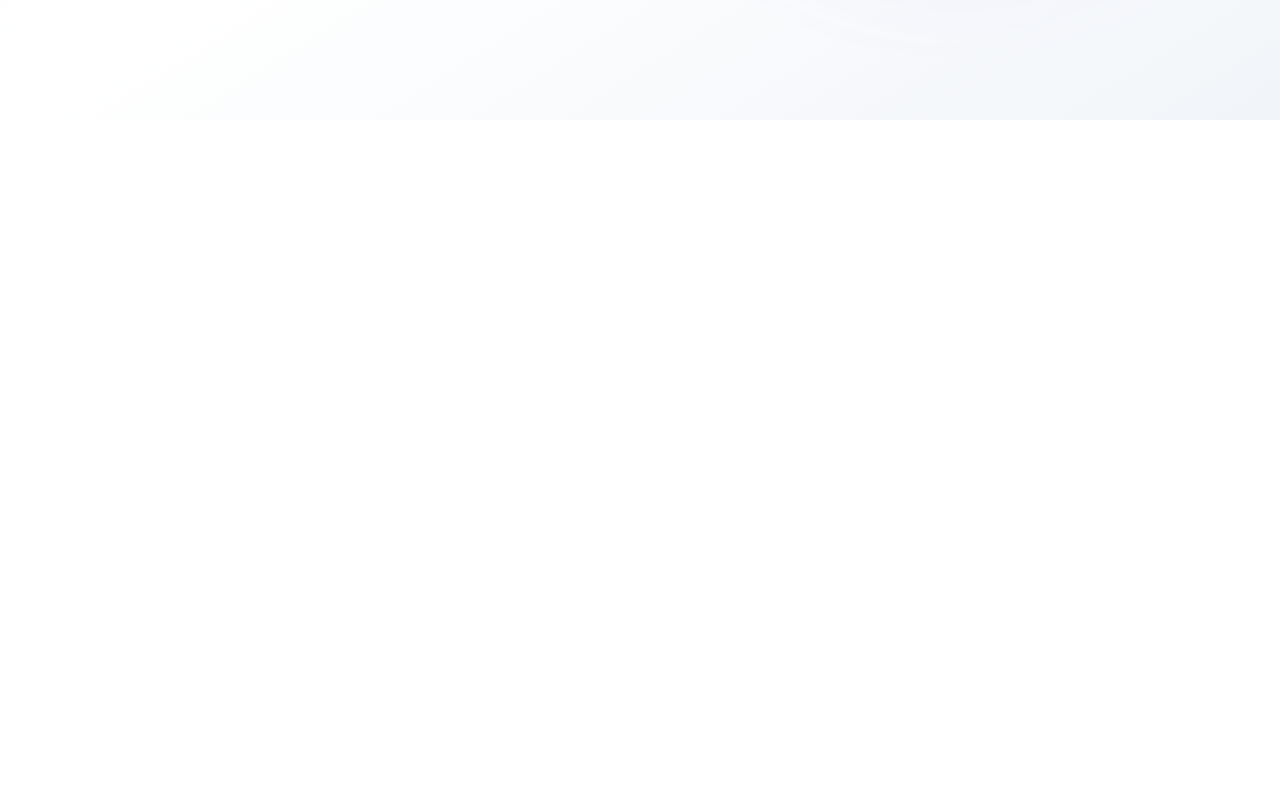
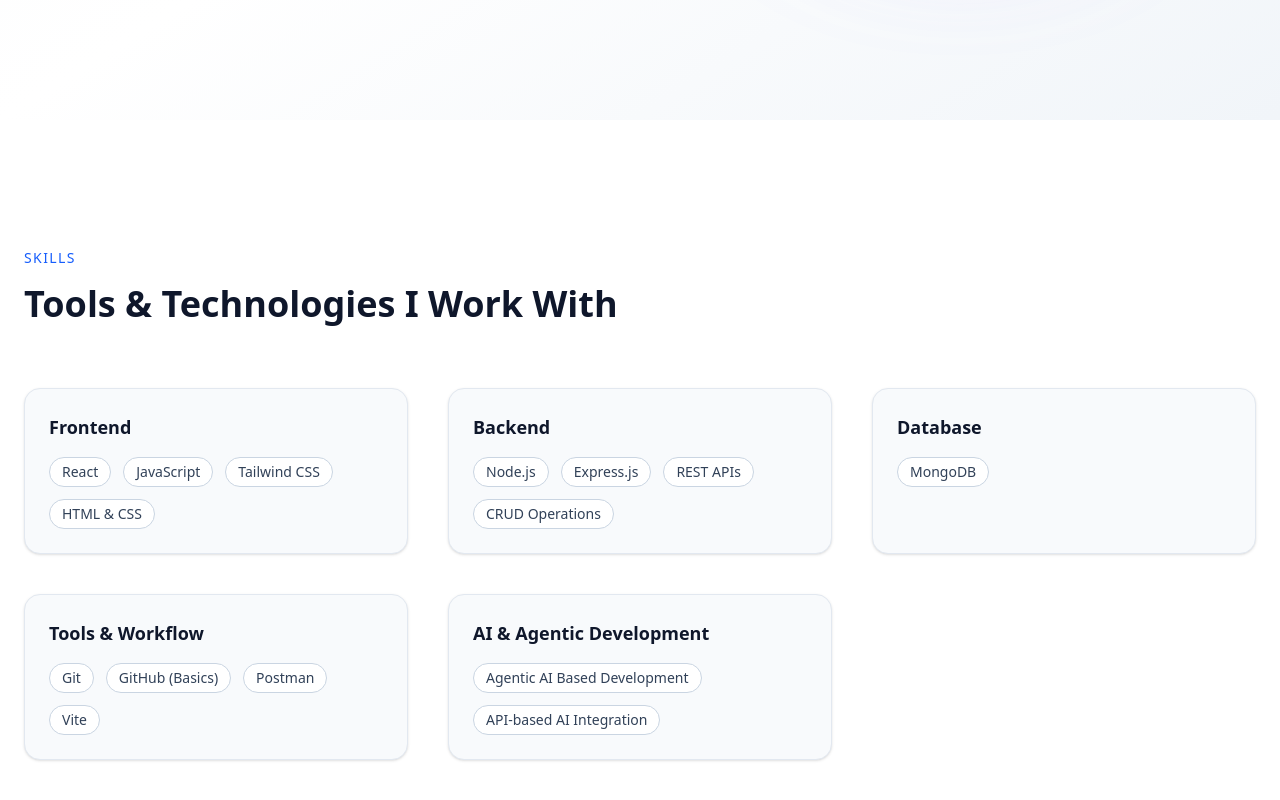
Before and after one commit to anirudh-1404/MyPortfolio, a React (Vite) app: page / in a window 1280 px wide. Shown: the part 680-1480 px from the top of the page. Before the commit the page ends 800 px from the top, so only its background shows below. Built offline with nearby package versions, Linux system fonts and the light colour scheme.

Commit message:
skills section completed

```diff
--- a/src/components/Hero.jsx
+++ b/src/components/Hero.jsx
@@ -31,7 +31,7 @@ const Hero = () => {
           </div>
 
           {/* right image */}
-          <div className="relative mx-auto w-[260px] h-[260px] md:w-[340px] md:h-[340px]">
+          <div className="relative mx-auto w-[260px] h-[260px] md:w-[340px] md:h-[340px] animate-[float_6s_ease-in-out_infinite]">
             <div className="absolute inset-0 rounded-full bg-gradient-to-tr from-blue-400 via-purple-400 to-pink-400 blur-[80px] opacity-60"></div>
 
             <div className="absolute -inset-3 rounded-full border border-slate-300/40"></div>
--- /dev/null
+++ b/src/components/Skills.jsx
@@ -0,0 +1,137 @@
+import React from "react";
+
+const Skills = () => {
+  const frontendSkills = [
+    { name: "React" },
+    { name: "JavaScript" },
+    { name: "Tailwind CSS" },
+    { name: "HTML & CSS" },
+  ];
+
+  const backendSkills = [
+    { name: "Node.js" },
+    { name: "Express.js" },
+    { name: "REST APIs" },
+    { name: "CRUD Operations" },
+  ];
+
+  const databaseSkills = [{ name: "MongoDB" }];
+
+  const toolsSkills = [
+    { name: "Git" },
+    { name: "GitHub (Basics)" },
+    { name: "Postman" },
+    { name: "Vite" },
+  ];
+
+  const aiSkills = [
+    { name: "Agentic AI Based Development" },
+    { name: "API-based AI Integration" },
+  ];
+
+  return (
+    <>
+      <section className="py-32 bg-white relative">
+        <div className="max-w-7xl mx-auto px-6">
+          {/* heading */}
+          <p className="text-sm text-blue-600 tracking-widest uppercase mb-4">
+            Skills
+          </p>
+          <h2 className="text-3xl md:text-4xl font-semibold text-slate-900 max-w-2xl">
+            Tools & Technologies I Work With
+          </h2>
+
+          {/* skills grid */}
+          <div className="mt-16 grid grid-cols-1 md:grid-cols-2 lg:grid-cols-3 gap-10">
+            {/* Frontend */}
+            <div className="group p-6 rounded-2xl border border-slate-200 bg-slate-50 hover:bg-white transition shadow-sm hover:shadow-lg">
+              <h3 className="text-lg font-semibold text-slate-900 mb-4">
+                Frontend
+              </h3>
+              <ul className="flex flex-wrap gap-3">
+                {frontendSkills.map((item) => (
+                  <li
+                    key={item.name}
+                    className="px-3 py-1 rounded-full bg-white border border-slate-300 text-sm text-slate-700"
+                  >
+                    {item.name}
+                  </li>
+                ))}
+              </ul>
+            </div>
+
+            {/* Backend */}
+            <div className="group p-6 rounded-2xl border border-slate-200 bg-slate-50 hover:bg-white transition shadow-sm hover:shadow-lg">
+              <h3 className="text-lg font-semibold text-slate-900 mb-4">
+                Backend
+              </h3>
+              <ul className="flex flex-wrap gap-3">
+                {backendSkills.map((item) => (
+                  <li
+                    key={item.name}
+                    className="px-3 py-1 rounded-full bg-white border border-slate-300 text-sm text-slate-700"
+                  >
+                    {item.name}
+                  </li>
+                ))}
+              </ul>
+            </div>
+
+            {/* Database */}
+            <div className="group p-6 rounded-2xl border border-slate-200 bg-slate-50 hover:bg-white transition shadow-sm hover:shadow-lg">
+              <h3 className="text-lg font-semibold text-slate-900 mb-4">
+                Database
+              </h3>
+              <ul className="flex flex-wrap gap-3">
+                {databaseSkills.map((item) => (
+                  <li
+                    key={item.name}
+                    className="px-3 py-1 rounded-full bg-white border border-slate-300 text-sm text-slate-700"
+                  >
+                    {item.name}
+                  </li>
+                ))}
+              </ul>
+            </div>
+
+            {/* Tools & Workflow */}
+            <div className="group p-6 rounded-2xl border border-slate-200 bg-slate-50 hover:bg-white transition shadow-sm hover:shadow-lg">
+              <h3 className="text-lg font-semibold text-slate-900 mb-4">
+                Tools & Workflow
+              </h3>
+              <ul className="flex flex-wrap gap-3">
+                {toolsSkills.map((item) => (
+                  <li
+                    key={item.name}
+                    className="px-3 py-1 rounded-full bg-white border border-slate-300 text-sm text-slate-700"
+                  >
+                    {item.name}
+                  </li>
+                ))}
+              </ul>
+            </div>
+
+            {/* AI & Agentic Development */}
+            <div className="group p-6 rounded-2xl border border-slate-200 bg-slate-50 hover:bg-white transition shadow-sm hover:shadow-lg">
+              <h3 className="text-lg font-semibold text-slate-900 mb-4">
+                AI & Agentic Development
+              </h3>
+              <ul className="flex flex-wrap gap-3">
+                {aiSkills.map((item) => (
+                  <li
+                    key={item.name}
+                    className="px-3 py-1 rounded-full bg-white border border-slate-300 text-sm text-slate-700"
+                  >
+                    {item.name}
+                  </li>
+                ))}
+              </ul>
+            </div>
+          </div>
+        </div>
+      </section>
+    </>
+  );
+};
+
+export default Skills;
--- a/src/pages/Home.jsx
+++ b/src/pages/Home.jsx
@@ -1,10 +1,12 @@
 import React from "react";
 import Hero from "../components/Hero";
+import Skills from "../components/Skills";
 
 const Home = () => {
   return (
     <>
       <Hero />
+      <Skills />
     </>
   );
 };
```
